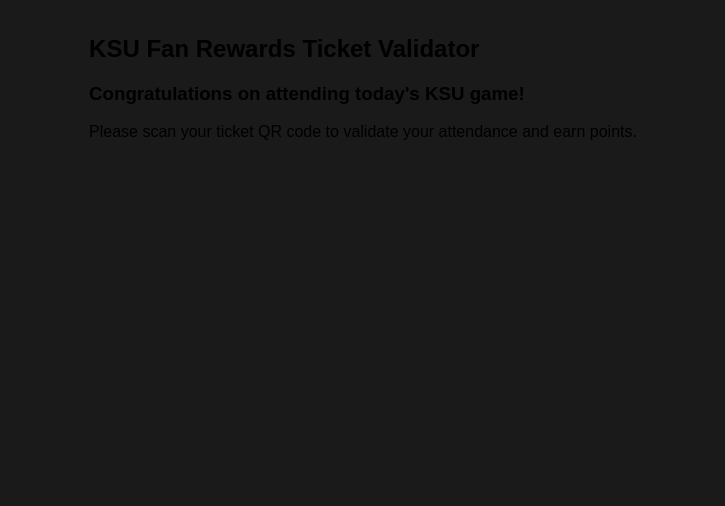
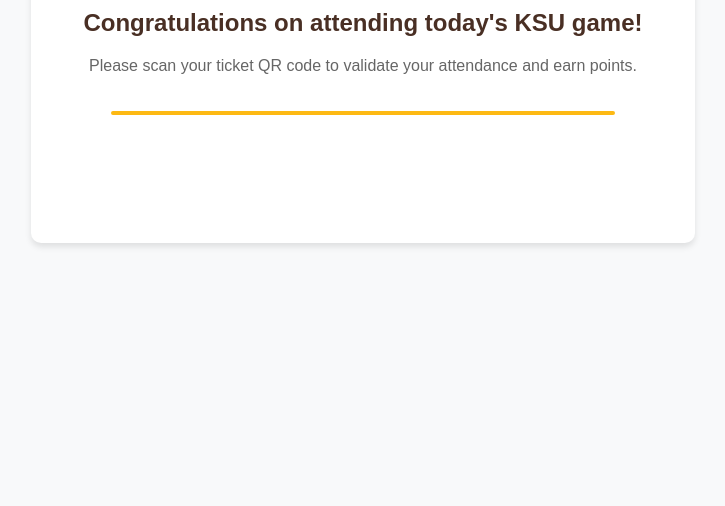
Before and after one commit to Bjuahdz/ticket-validator, a plain HTML site: page index.html in a window 1280 px wide. Shown: the part 334-840 px from the top of the page, without its empty margins (277-1002 px from the left). After the commit the page ends 800 px from the top, so only its background shows below. Drawn offline with Linux system fonts and the light colour scheme.

Commit message:
Update index.html

```diff
--- a/index.html
+++ b/index.html
@@ -7,65 +7,87 @@
     <style>
         body {
             margin: 0;
-            font-family: Arial, sans-serif;
+            padding: 0;
+            min-height: 100vh;
             display: flex;
             justify-content: center;
             align-items: center;
-            min-height: 100vh;
-            background-color: #1a1a1a;
-            padding: 20px;
+            background-color: #f8f9fa;
+            font-family: 'Arial', sans-serif;
         }
 
-        .validation-container {
-            background: #2d2d2d;
-            padding: 30px;
-            border-radius: 12px;
+        .container {
+            background-color: white;
+            padding: 2rem;
+            border-radius: 10px;
+            box-shadow: 0 4px 6px rgba(0, 0, 0, 0.1);
             text-align: center;
-            box-shadow: 0 4px 20px rgba(0, 0, 0, 0.2);
-            max-width: 320px;
-            width: 100%;
+            max-width: 600px;
+            width: 90%;
+            margin: 20px;
         }
 
-        .success-icon {
-            font-size: 64px;
-            margin-bottom: 20px;
-            color: #00ff00;
+        .validation-message {
+            margin-bottom: 2rem;
         }
 
-        h1 {
-            color: #ffffff;
-            font-size: 1.5rem;
-            margin-bottom: 15px;
+        h2 {
+            color: #492f24;  /* KSU Brown */
+            margin-bottom: 1.5rem;
+            font-size: 2rem;
         }
 
-        .ticket-details {
-            color: #e0e0e0;
-            margin: 15px 0;
-            text-align: left;
-            padding: 15px;
-            background: #3d3d3d;
-            border-radius: 8px;
+        h3 {
+            color: #492f24;
+            margin-bottom: 1rem;
+            font-size: 1.5rem;
         }
 
-        .ticket-details p {
-            margin: 5px 0;
+        p {
+            color: #666;
+            margin-bottom: 1rem;
+            line-height: 1.6;
         }
 
-        .valid-badge {
-            display: inline-block;
-            background: #00ff00;
-            color: #1a1a1a;
-            padding: 8px 16px;
-            border-radius: 20px;
-            font-weight: 500;
-            margin-top: 15px;
+        #qr-reader {
+            margin: 2rem auto;
+            max-width: 500px;
+            border: 2px solid #fdb913;  /* KSU Gold */
+            border-radius: 8px;
+            overflow: hidden;
+        }
+
+        #qr-reader-results {
+            margin-top: 1rem;
+            padding: 1rem;
+            color: #492f24;
+            font-weight: bold;
+        }
+
+        /* Style for the success message */
+        .success-message {
+            background-color: #fdb913;  /* KSU Gold */
+            color: #492f24;  /* KSU Brown */
+            padding: 1rem;
+            border-radius: 5px;
+            margin-top: 1rem;
+            font-weight: bold;
+        }
+
+        /* Style for error messages */
+        .error-message {
+            background-color: #ffebee;
+            color: #c62828;
+            padding: 1rem;
+            border-radius: 5px;
+            margin-top: 1rem;
         }
     </style>
 </head>
 <body>
     <div class="container">
         <div class="validation-message">
-            <h2>KSU Fan Rewards Ticket Validator</h2>
+            <h2>KSU Fan Rewards</h2>
             <div id="eventMessage">
                 <h3>Congratulations on attending today's KSU game!</h3>
                 <p>Please scan your ticket QR code to validate your attendance and earn points.</p>
```
